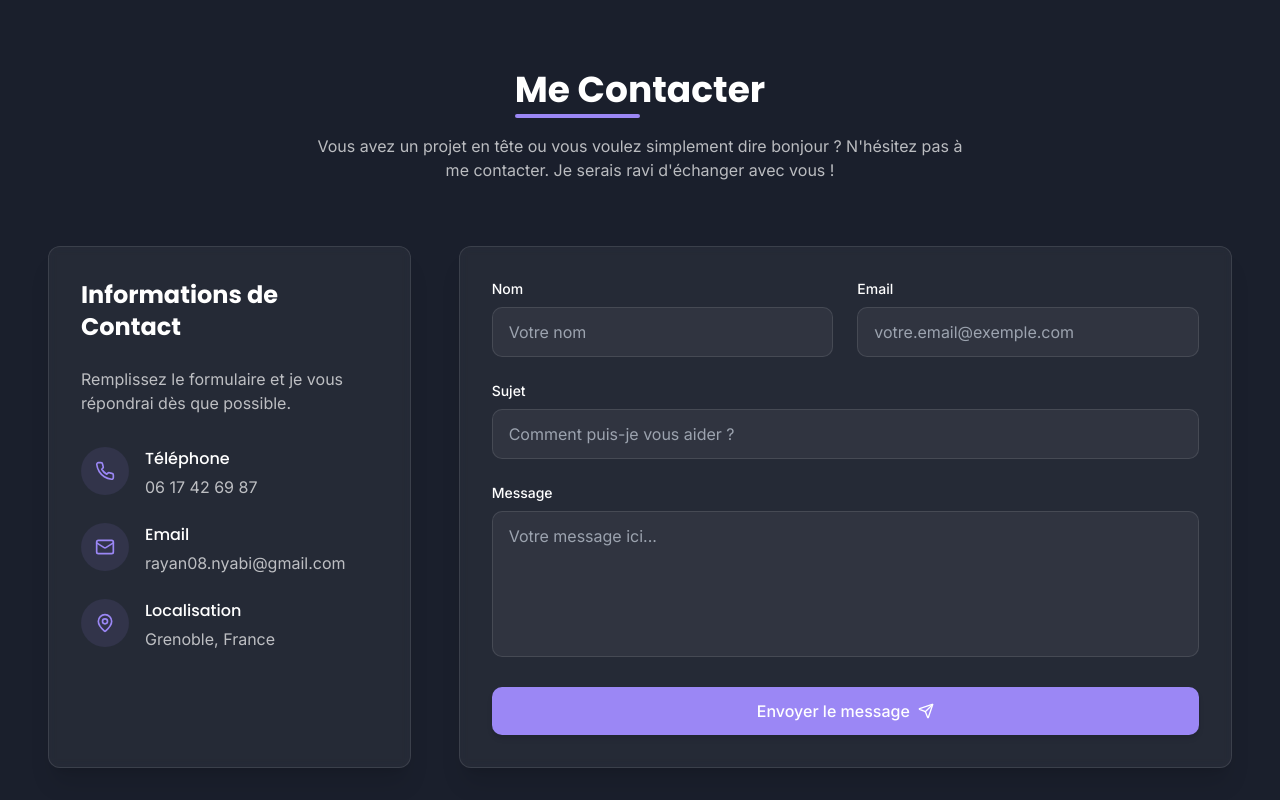
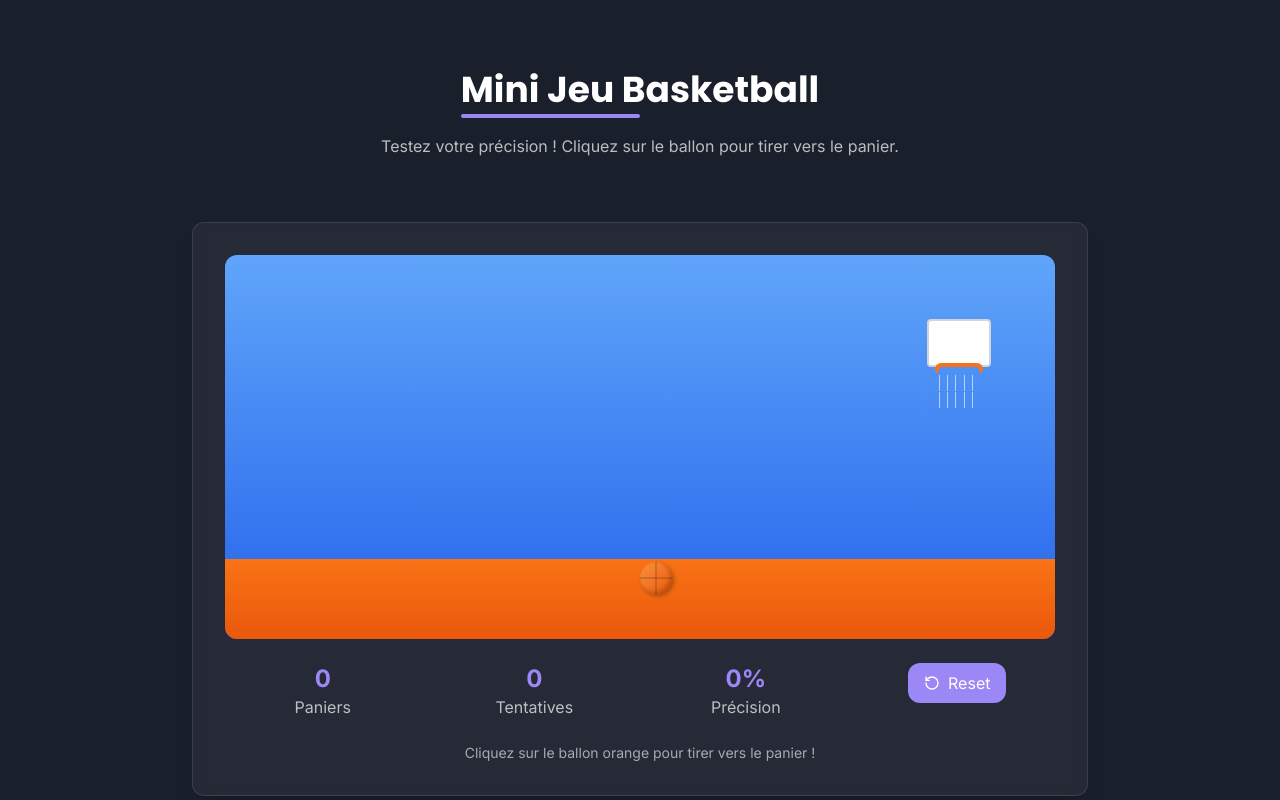
Before and after one commit to tueurll/style-folio-web-craft, a React (Vite) app: page / in a window 1280 px wide. Shown: the part 5300-6100 px from the top of the page. Built offline with nearby package versions, Linux system fonts and the light colour scheme.

Commit message:
Add interactive basketball game
Added a simple interactive basketball game to the project.

```diff
--- /dev/null
+++ b/src/components/BasketballGame.tsx
@@ -0,0 +1,161 @@
+
+import React, { useState, useRef, useEffect } from 'react';
+import { RotateCcw } from 'lucide-react';
+
+const BasketballGame = () => {
+  const [score, setScore] = useState(0);
+  const [attempts, setAttempts] = useState(0);
+  const [ballPosition, setBallPosition] = useState({ x: 50, y: 80 });
+  const [isAnimating, setIsAnimating] = useState(false);
+  const [gameMessage, setGameMessage] = useState('');
+  const ballRef = useRef<HTMLDivElement>(null);
+
+  const shootBall = () => {
+    if (isAnimating) return;
+
+    setIsAnimating(true);
+    setAttempts(prev => prev + 1);
+
+    // Animation du tir
+    const success = Math.random() > 0.4; // 60% de chance de réussir
+
+    if (success) {
+      // Trajectoire réussie vers le panier
+      setBallPosition({ x: 75, y: 20 });
+      setTimeout(() => {
+        setScore(prev => prev + 1);
+        setGameMessage('Panier ! 🏀');
+        setTimeout(() => {
+          setBallPosition({ x: 50, y: 80 });
+          setIsAnimating(false);
+          setGameMessage('');
+        }, 1000);
+      }, 800);
+    } else {
+      // Trajectoire ratée
+      const missDirection = Math.random() > 0.5 ? 85 : 65;
+      setBallPosition({ x: missDirection, y: 30 });
+      setGameMessage('Raté ! 😅');
+      setTimeout(() => {
+        setBallPosition({ x: 50, y: 80 });
+        setIsAnimating(false);
+        setGameMessage('');
+      }, 1500);
+    }
+  };
+
+  const resetGame = () => {
+    setScore(0);
+    setAttempts(0);
+    setBallPosition({ x: 50, y: 80 });
+    setIsAnimating(false);
+    setGameMessage('');
+  };
+
+  const accuracy = attempts > 0 ? Math.round((score / attempts) * 100) : 0;
+
+  return (
+    <section className="py-20 bg-dark relative">
+      <div className="absolute inset-0 bg-gradient-to-b from-purple/5 to-dark/95 -z-10"></div>
+
+      <div className="container mx-auto px-6 md:px-12">
+        <div className="text-center mb-16">
+          <h2 className="section-title">Mini Jeu Basketball</h2>
+          <p className="text-white/70 max-w-2xl mx-auto">
+            Testez votre précision ! Cliquez sur le ballon pour tirer vers le panier.
+          </p>
+        </div>
+
+        <div className="max-w-4xl mx-auto">
+          <div className="glass-card p-8">
+            {/* Zone de jeu */}
+            <div className="relative w-full h-96 bg-gradient-to-b from-blue-400 to-blue-600 rounded-lg overflow-hidden mb-6">
+              {/* Terrain de basket */}
+              <div className="absolute bottom-0 w-full h-20 bg-gradient-to-t from-orange-600 to-orange-500"></div>
+
+              {/* Panier */}
+              <div className="absolute top-16 right-16">
+                <div className="relative">
+                  {/* Panneau */}
+                  <div className="w-16 h-12 bg-white rounded border-2 border-gray-300"></div>
+                  {/* Cercle */}
+                  <div className="absolute -bottom-2 left-2 w-12 h-3 border-4 border-orange-500 rounded-full border-b-transparent"></div>
+                  {/* Filet */}
+                  <div className="absolute -bottom-6 left-3 w-10 h-4">
+                    <div className="grid grid-cols-5 gap-px">
+                      {Array.from({ length: 10 }).map((_, i) => (
+                        <div key={i} className="w-px h-4 bg-white/60"></div>
+                      ))}
+                    </div>
+                  </div>
+                </div>
+              </div>
+
+              {/* Ballon */}
+              <div
+                ref={ballRef}
+                className={`absolute w-8 h-8 bg-gradient-to-br from-orange-400 to-orange-600 rounded-full cursor-pointer transition-all duration-1000 ease-out ${
+                  isAnimating ? 'transform' : 'hover:scale-110'
+                }`}
+                style={{
+                  left: `${ballPosition.x}%`,
+                  top: `${ballPosition.y}%`,
+                  transform: isAnimating ? 'scale(0.8)' : 'scale(1)',
+                  boxShadow: '2px 2px 4px rgba(0,0,0,0.3), inset -2px -2px 4px rgba(0,0,0,0.2)',
+                }}
+                onClick={shootBall}
+              >
+                {/* Lignes du ballon */}
+                <div className="absolute inset-0 rounded-full">
+                  <div className="absolute top-1/2 left-0 w-full h-px bg-black/30 transform -translate-y-1/2"></div>
+                  <div className="absolute left-1/2 top-0 w-px h-full bg-black/30 transform -translate-x-1/2"></div>
+                </div>
+              </div>
+
+              {/* Message de jeu */}
+              {gameMessage && (
+                <div className="absolute top-1/2 left-1/2 transform -translate-x-1/2 -translate-y-1/2">
+                  <div className="bg-white/90 text-dark px-4 py-2 rounded-lg font-bold text-lg animate-bounce">
+                    {gameMessage}
+                  </div>
+                </div>
+              )}
+            </div>
+
+            {/* Statistiques */}
+            <div className="grid grid-cols-1 md:grid-cols-4 gap-4 mb-6">
+              <div className="text-center">
+                <div className="text-2xl font-bold text-purple">{score}</div>
+                <div className="text-white/70">Paniers</div>
+              </div>
+              <div className="text-center">
+                <div className="text-2xl font-bold text-purple">{attempts}</div>
+                <div className="text-white/70">Tentatives</div>
+              </div>
+              <div className="text-center">
+                <div className="text-2xl font-bold text-purple">{accuracy}%</div>
+                <div className="text-white/70">Précision</div>
+              </div>
+              <div className="text-center">
+                <button
+                  onClick={resetGame}
+                  className="inline-flex items-center gap-2 px-4 py-2 bg-purple hover:bg-purple-dark text-white rounded-lg transition-colors"
+                >
+                  <RotateCcw className="w-4 h-4" />
+                  Reset
+                </button>
+              </div>
+            </div>
+
+            {/* Instructions */}
+            <div className="text-center text-white/60 text-sm">
+              Cliquez sur le ballon orange pour tirer vers le panier !
+            </div>
+          </div>
+        </div>
+      </div>
+    </section>
+  );
+};
+
+export default BasketballGame;
--- a/src/pages/Index.tsx
+++ b/src/pages/Index.tsx
@@ -6,6 +6,7 @@ import Hero from "@/components/Hero";
 import About from "@/components/About";
 import Skills from "@/components/Skills";
 import Projects from "@/components/Projects";
+import BasketballGame from "@/components/BasketballGame";
 import Contact from "@/components/Contact";
 import Footer from "@/components/Footer";
 import ScrollToTop from "@/components/ScrollToTop";
@@ -45,6 +46,7 @@ const Index = () => {
         <About />
         <Skills />
         <Projects />
+        <BasketballGame />
         <Contact />
       </main>
       <Footer />
```
